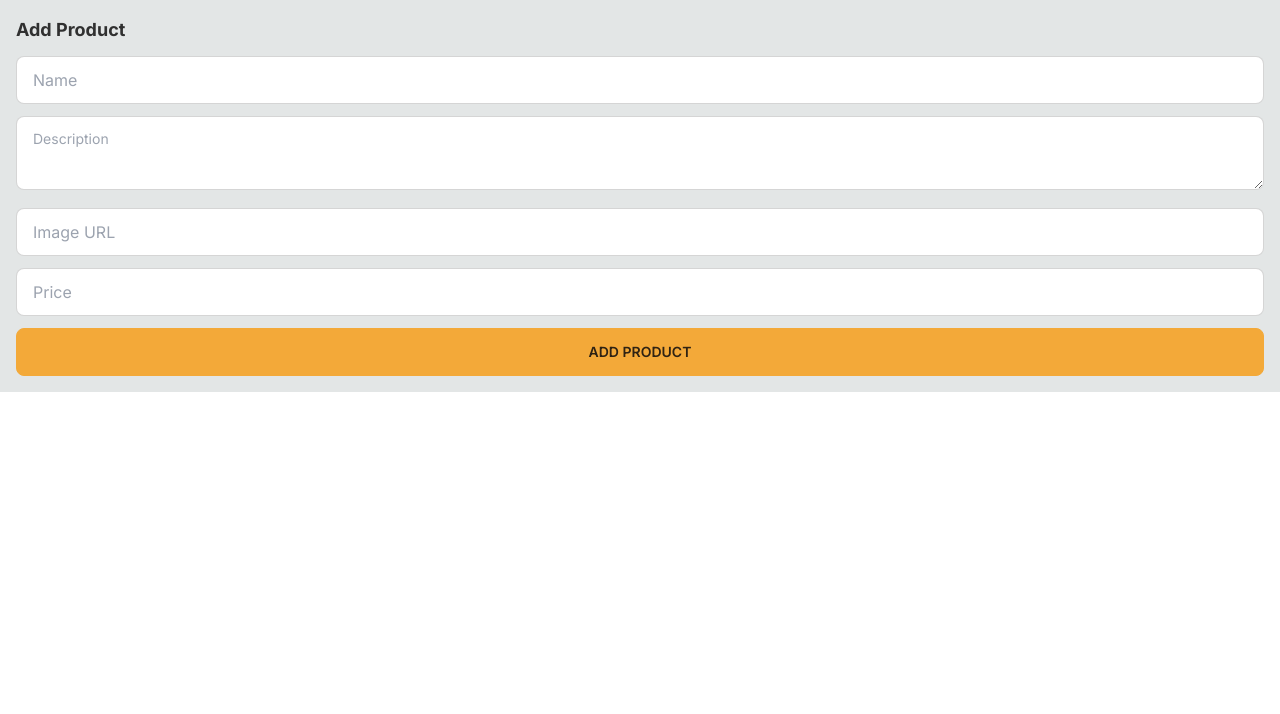
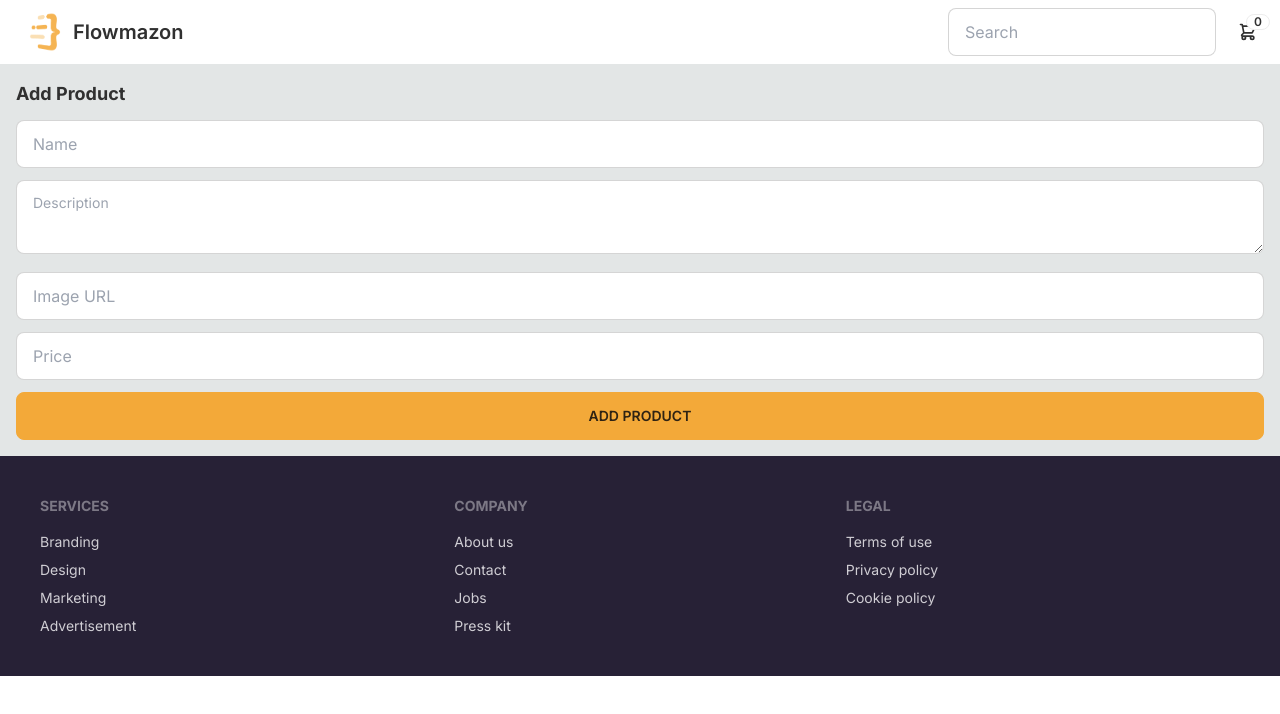
Before and after one commit to codinginflow/nextjs-ecommerce, a Next.js app: page /add-product in a window 1280 px wide. Shown: the top 714 px of the page. Built offline with nearby package versions, Linux system fonts and the light colour scheme; no server answers.

Commit message:
End of part 8

```diff
--- /dev/null
+++ b/src/app/Footer.tsx
@@ -0,0 +1,28 @@
+export default function Footer() {
+  return (
+    <footer className="bg-neutral p-10 text-neutral-content">
+      <div className="footer m-auto max-w-7xl">
+        <div>
+          <span className="footer-title">Services</span>
+          <a className="link-hover link">Branding</a>
+          <a className="link-hover link">Design</a>
+          <a className="link-hover link">Marketing</a>
+          <a className="link-hover link">Advertisement</a>
+        </div>
+        <div>
+          <span className="footer-title">Company</span>
+          <a className="link-hover link">About us</a>
+          <a className="link-hover link">Contact</a>
+          <a className="link-hover link">Jobs</a>
+          <a className="link-hover link">Press kit</a>
+        </div>
+        <div>
+          <span className="footer-title">Legal</span>
+          <a className="link-hover link">Terms of use</a>
+          <a className="link-hover link">Privacy policy</a>
+          <a className="link-hover link">Cookie policy</a>
+        </div>
+      </div>
+    </footer>
+  );
+}
--- /dev/null
+++ b/src/app/Navbar/Navbar.tsx
@@ -0,0 +1,45 @@
+import logo from "@/assets/logo.png";
+import { getCart } from "@/lib/db/cart";
+import Image from "next/image";
+import Link from "next/link";
+import { redirect } from "next/navigation";
+import ShoppingCartButton from "./ShoppingCartButton";
+
+async function searchProducts(formData: FormData) {
+  "use server";
+
+  const searchQuery = formData.get("searchQuery")?.toString();
+
+  if (searchQuery) {
+    redirect("/search?query=" + searchQuery);
+  }
+}
+
+export default async function Navbar() {
+  const cart = await getCart();
+
+  return (
+    <div className="bg-base-100">
+      <div className="navbar m-auto max-w-7xl flex-col gap-2 sm:flex-row">
+        <div className="flex-1">
+          <Link href="/" className="btn-ghost btn text-xl normal-case">
+            <Image src={logo} height={40} width={40} alt="Flowmazon logo" />
+            Flowmazon
+          </Link>
+        </div>
+        <div className="flex-none gap-2">
+          <form action={searchProducts}>
+            <div className="form-control">
+              <input
+                name="searchQuery"
+                placeholder="Search"
+                className="input-bordered input w-full min-w-[100px]"
+              />
+            </div>
+          </form>
+          <ShoppingCartButton cart={cart} />
+        </div>
+      </div>
+    </div>
+  );
+}
--- /dev/null
+++ b/src/app/Navbar/ShoppingCartButton.tsx
@@ -0,0 +1,64 @@
+"use client";
+
+import { ShoppingCart } from "@/lib/db/cart";
+import { formatPrice } from "@/lib/format";
+import Link from "next/link";
+
+interface ShoppingCartButtonProps {
+  cart: ShoppingCart | null;
+}
+
+export default function ShoppingCartButton({ cart }: ShoppingCartButtonProps) {
+  function closeDropdown() {
+    const elem = document.activeElement as HTMLElement;
+    if (elem) {
+      elem.blur();
+    }
+  }
+
+  return (
+    <div className="dropdown-end dropdown">
+      <label tabIndex={0} className="btn-ghost btn-circle btn">
+        <div className="indicator">
+          <svg
+            xmlns="http://www.w3.org/2000/svg"
+            className="h-5 w-5"
+            fill="none"
+            viewBox="0 0 24 24"
+            stroke="currentColor"
+          >
+            <path
+              strokeLinecap="round"
+              strokeLinejoin="round"
+              strokeWidth="2"
+              d="M3 3h2l.4 2M7 13h10l4-8H5.4M7 13L5.4 5M7 13l-2.293 2.293c-.63.63-.184 1.707.707 1.707H17m0 0a2 2 0 100 4 2 2 0 000-4zm-8 2a2 2 0 11-4 0 2 2 0 014 0z"
+            />
+          </svg>
+          <span className="badge badge-sm indicator-item">
+            {cart?.size || 0}
+          </span>
+        </div>
+      </label>
+      <div
+        tabIndex={0}
+        className="card dropdown-content card-compact z-30 mt-3 w-52 bg-base-100 shadow"
+      >
+        <div className="card-body">
+          <span className="text-lg font-bold">{cart?.size || 0} Items</span>
+          <span className="text-info">
+            Subtotal: {formatPrice(cart?.subtotal || 0)}
+          </span>
+          <div className="card-actions">
+            <Link
+              href="/cart"
+              className="btn-primary btn-block btn"
+              onClick={closeDropdown}
+            >
+              View cart
+            </Link>
+          </div>
+        </div>
+      </div>
+    </div>
+  );
+}
--- a/src/app/layout.tsx
+++ b/src/app/layout.tsx
@@ -1,3 +1,5 @@
+import Footer from "./Footer";
+import Navbar from "./Navbar/Navbar";
 import "./globals.css";
 import { Inter } from "next/font/google";
 
@@ -16,7 +18,9 @@
   return (
     <html lang="en">
       <body className={inter.className}>
+        <Navbar />
         <main className="m-auto min-w-[300px] max-w-7xl p-4">{children}</main>
+        <Footer />
       </body>
     </html>
   );
```
Also changed, not shown: 1 other file (tests, documents, lock files or other folders).
